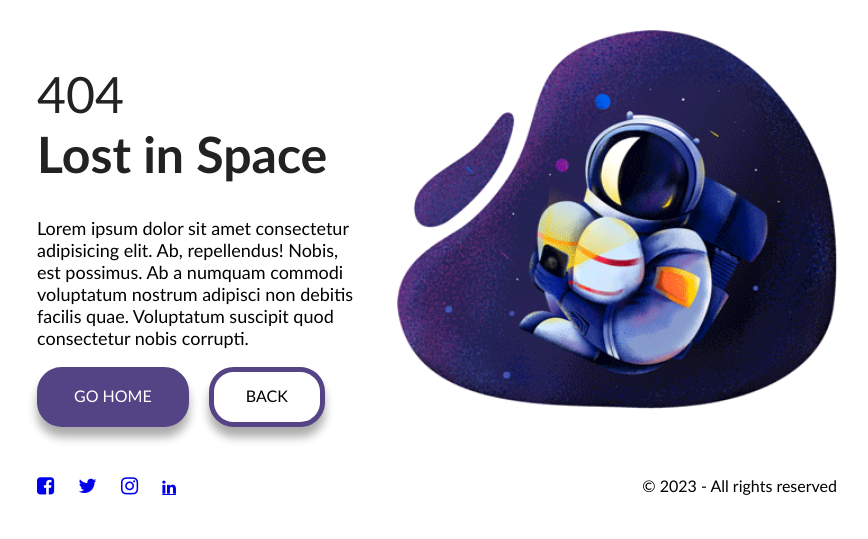
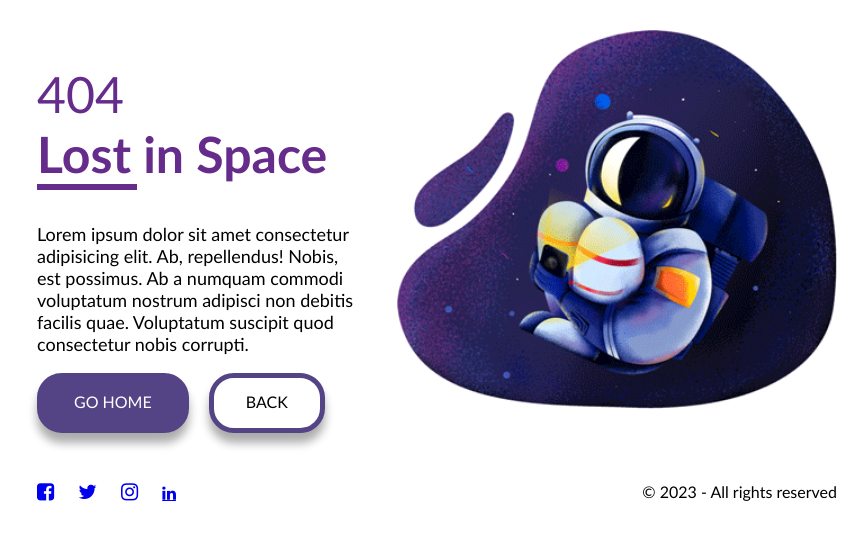
Before and after one commit to VytautasValutis/06-Lost-in-space, a website: page index.html in a window 1280 px wide. Shown: the part 103-642 px from the top of the page, without its empty margins (203-1071 px from the left). Drawn offline with Linux system fonts and the light colour scheme.

Commit message:
Fin with line

```diff
--- a/css/main.css
+++ b/css/main.css
@@ -41,9 +41,16 @@ body {
     float: left;
 }
 .antraste {
-    color: #222222;
+    color: #662c8c;
     font-size: 50px;
     font-weight: normal;
+    display: block;
+}
+.antraste::after {
+    content: '';
+    width: 100px;
+    height: 6px;
+    background-color: #662c8c;
     display: block;
 }
 .boldas-blokas {
--- a/index.html
+++ b/index.html
@@ -41,7 +41,7 @@
     <footer class="konteineris">
         <div class="social">
             <a class="fa fa-facebook-square ikonos" href="#" target="_blank"></a>
-            <a class="fa fa-twitter ikonos" href="#" target="_blank"></a>
+            <a class="fa fa-twitter ikonos" href="#" target="blank"></a>
             <a class="fa fa-instagram ikonos" href="#" target="_blank"></a>
             <a class="fa fa-linkedin" href="#" target="_blank"></a>
         </div>
```
